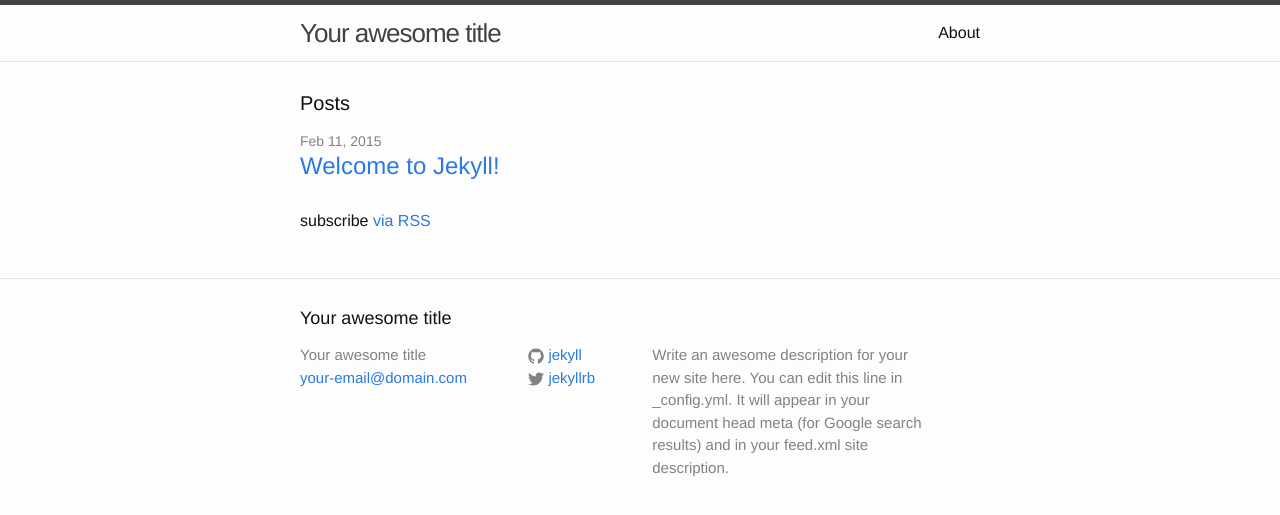
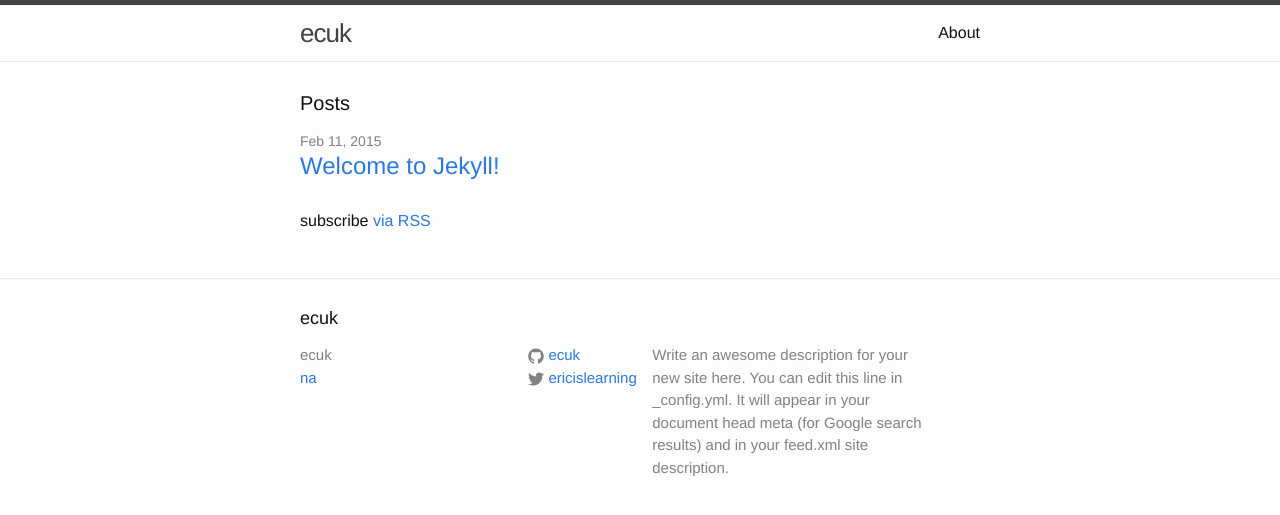
Before and after one commit to ecuk/ecuk.github.io, a Jekyll site: the page built from index.html, in a window 1280 px wide. Shown: the top 515 px of the page. Built offline with Jekyll 4.4.1, drawn with Linux system fonts in a browser that asks for light colours; nearby versions of some CDN libraries.

Commit message:
Change configuration to something resembling a real site title, etc

```diff
--- a/_config.yml
+++ b/_config.yml
@@ -1,14 +1,14 @@
 # Site settings
-title: Your awesome title
-email: your-email@domain.com
+title: ecuk
+email: na
 description: > # this means to ignore newlines until "baseurl:"
   Write an awesome description for your new site here. You can edit this
   line in _config.yml. It will appear in your document head meta (for
   Google search results) and in your feed.xml site description.
 baseurl: "" # the subpath of your site, e.g. /blog/
-url: "http://yourdomain.com" # the base hostname & protocol for your site
-twitter_username: jekyllrb
-github_username:  jekyll
+url: "http://ecuk.github.io" # the base hostname & protocol for your site
+twitter_username: ericislearning
+github_username:  ecuk
 
 # Build settings
 markdown: kramdown
```
